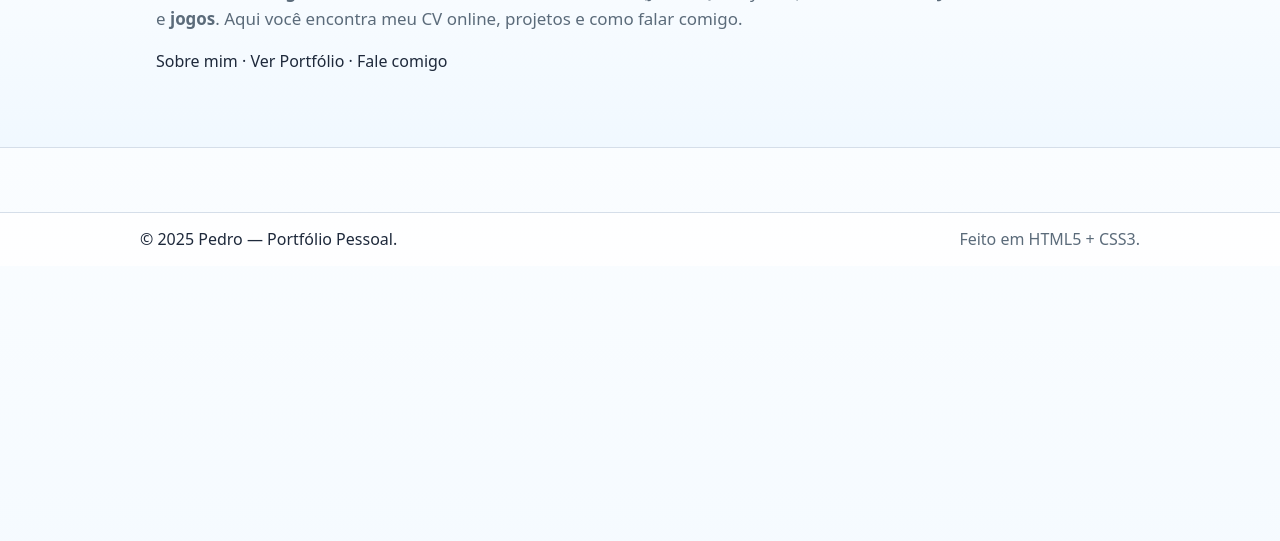
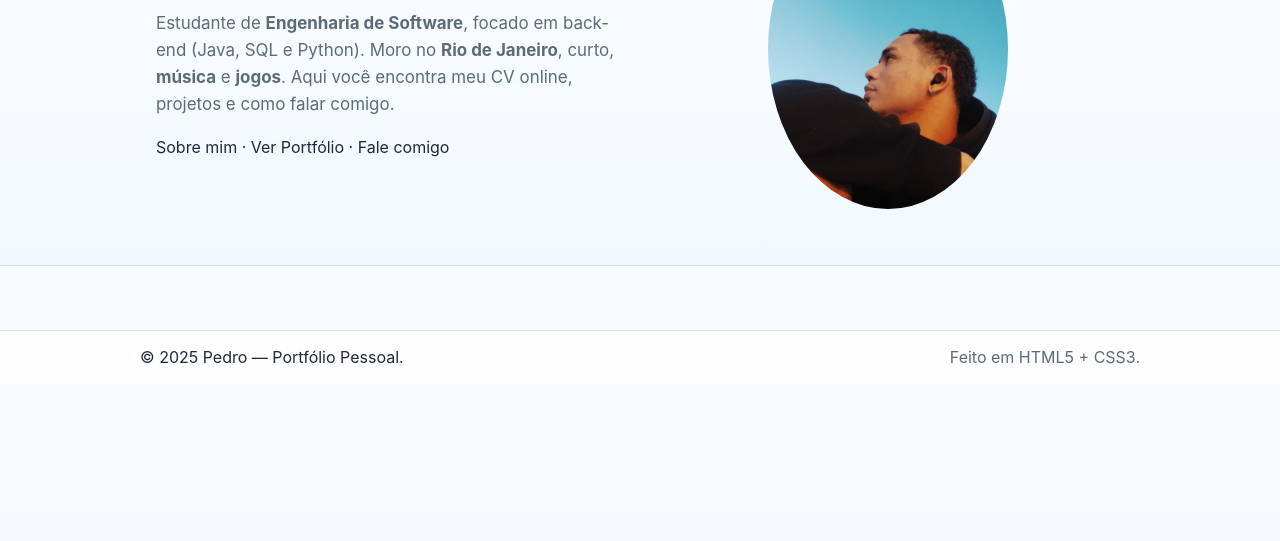
Before and after one commit to Pedruzz30/trabalho_faculdade, a plain HTML site: page index.html in a window 1280 px wide. Shown: the part 259-800 px from the top of the page. Drawn offline with Linux system fonts and the light colour scheme.

Commit message:
adicionando foto

```diff
--- a/index.html
+++ b/index.html
@@ -38,6 +38,9 @@
             <a href="contato.html">Fale comigo</a>
           </p>
         </div>
+         <div class="hero-image">
+          <img src="assets/EU.jpg" alt="Foto do Pedro" />
+        </div>
       </div>
     </section>
   </main>
--- a/style.css
+++ b/style.css
@@ -12,10 +12,16 @@
 html, body{ height: 100%; }
 body{
   margin: 0;
-  font-family: system-ui, -apple-system, Segoe UI, Roboto, Ubuntu, Cantarell, "Noto Sans", Arial;
+  font-family: 'Inter', system-ui, -apple-system, Segoe UI, Roboto, Ubuntu, Cantarell, "Noto Sans", Arial;
   color: var(--azul-escuro);
   background: linear-gradient(180deg, var(--branco), color-mix(in srgb, var(--azul) 8%, white));
   line-height: 1.6;
+}
+
+img{
+  max-width: 100%;
+  height: auto;
+  display: block;
 }
 
 /* Links */
@@ -54,6 +60,7 @@ a:hover{ text-decoration: underline; }
   padding: 8px 12px;
   border-radius: 999px;
   color: var(--azul-escuro);
+  transition: background .2s ease;
 }
 .nav-link:hover{
   background: color-mix(in srgb, var(--azul) 15%, white);
@@ -81,7 +88,9 @@ a:hover{ text-decoration: underline; }
   border-bottom: 1px solid var(--prata);
   padding: clamp(28px, 6vw, 56px) 0;
 }
-.hero-inner{ display: grid; gap: 12px; align-items: center; }
+
+.hero-inner{ display: grid; gap: 24px; align-items: center; grid-template-columns: repeat(auto-fit,minmax(260px,1fr)); }
+.hero-image img{ border-radius: 50%; max-width: 240px; margin: 0 auto; }
 .hero-text h1{
   margin: 6px 0 12px 0;
   font-size: clamp(1.9rem, 4.2vw, 2.6rem);
@@ -97,6 +106,8 @@ article{
   border-radius: 10px;
   padding: 12px;
   margin: 12px 0;
+  box-shadow: 0 2px 4px rgba(0,0,0,0.04);
+  transition: box-shadow .2s ease;
 }
 
 /* ==================== FORMULÁRIO (Contato) ==================== */
@@ -128,6 +139,7 @@ input:focus, textarea:focus{
   background: var(--azul);
   color: #fff;
   cursor: pointer;
+  transition: filter .2s ease;
 }
 .btn:hover{ filter: brightness(1.03); text-decoration: none; }
 .btn.outline{
```
Also changed, not shown: assets/EU.jpg (added).
